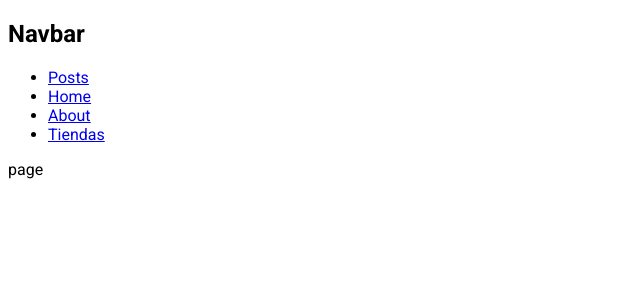
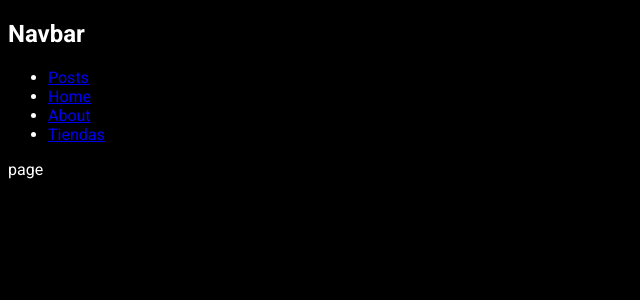
Before and after one commit to JoseRuiz010/mi-next-project, a Next.js app: page / in a window 1280 px wide. Shown: the top 300 px of the page, without its empty margins (0-640 px from the left). Built offline with nearby package versions, Linux system fonts and the light colour scheme.

Commit message:
estilos globales

```diff
--- /dev/null
+++ b/app/globals.css
@@ -0,0 +1,8 @@
+body {
+  background: #000;
+  color: white;
+}
+
+body>a {
+  color: white;
+}
--- a/app/layout.js
+++ b/app/layout.js
@@ -1,6 +1,9 @@
 import Link from "next/link";
 import NavBar from "../components/NavBar";
-import { Roboto } from 'next/font/google'
+import { Roboto } from 'next/font/google';
+import './globals.css'
+
+
 export const metadata = {
   title: "Mi tienda con Next.js",
   description: "Generated by Next.js",
```
